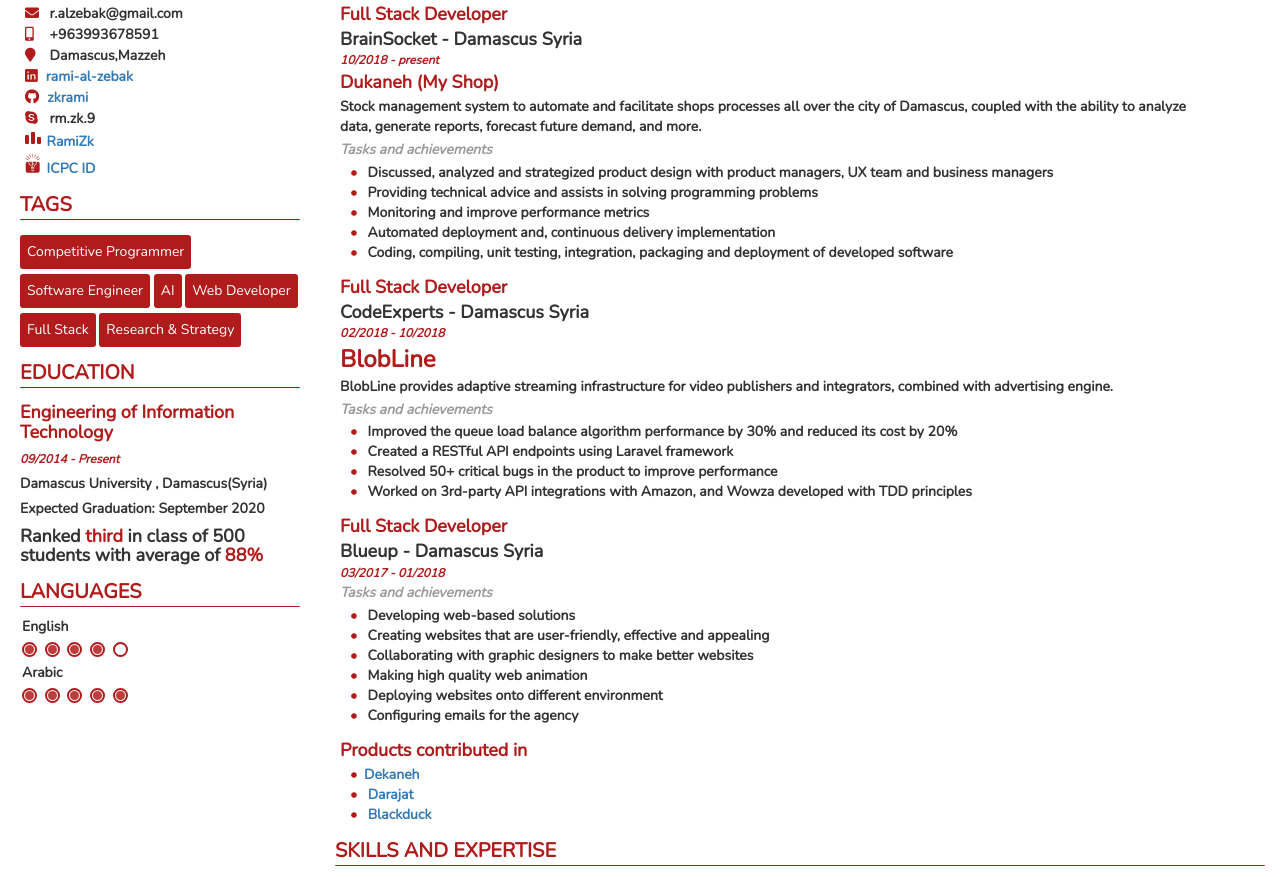
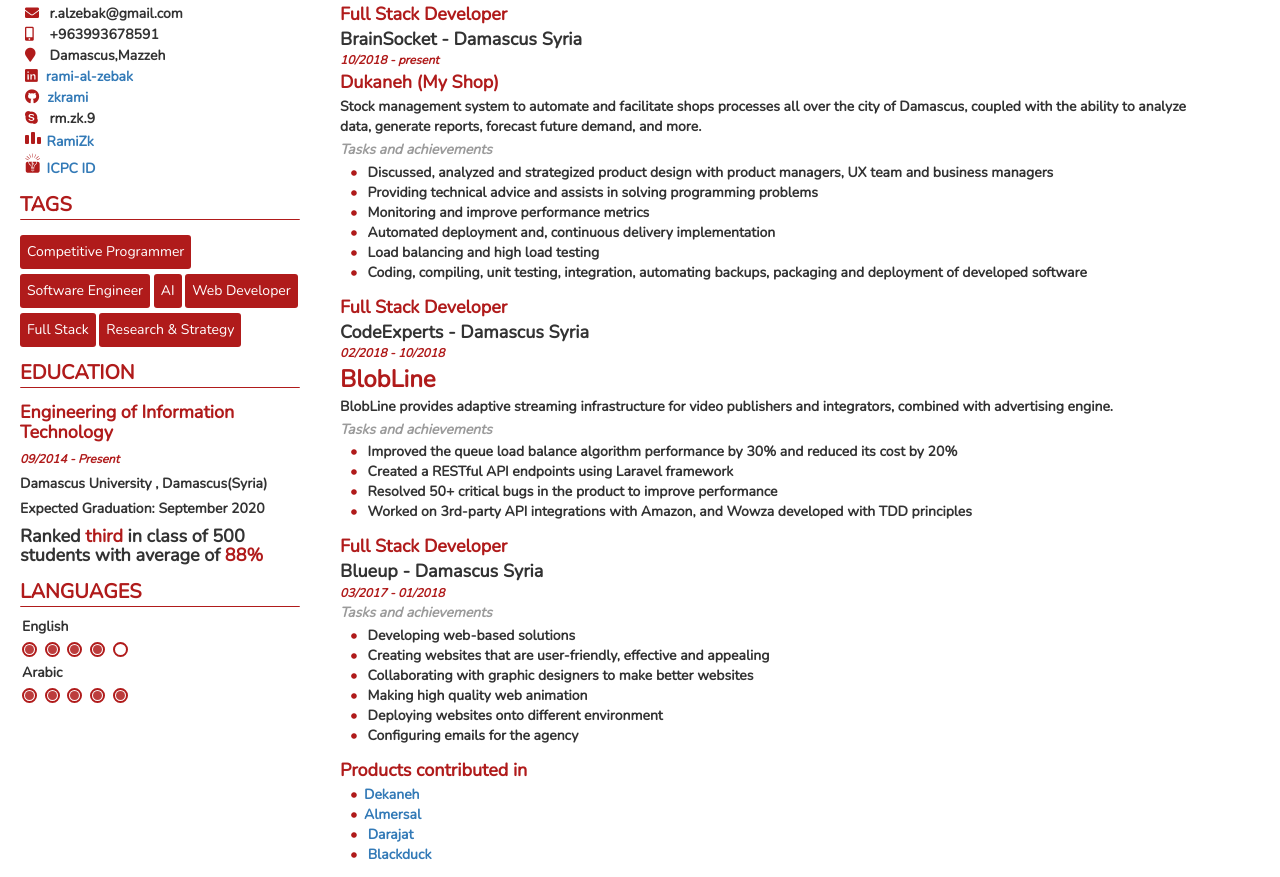
Before and after one commit to zkrami/myresume, a website: page index.html in a window 1280 px wide. Shown: the part 267-1144 px from the top of the page. Drawn offline with nearby package versions, Linux system fonts and the light colour scheme.

Commit message:
update resume

```diff
--- a/index.html
+++ b/index.html
@@ -578,8 +578,12 @@
                                 <li> Providing technical advice and assists in solving programming problems</li>
                                 <li> Monitoring and improve performance metrics</li>
                                 <li> Automated deployment and, continuous delivery implementation</li>
-                                <li> Coding, compiling, unit testing, integration, packaging and deployment of developed
+                                <li> Load balancing and high load testing</li>
+                                <li> Coding, compiling, unit testing, integration, automating backups, packaging and deployment of developed
                                     software</li>
+                            </ul>
+
+
                             </ul>
 
 
@@ -623,6 +627,8 @@
                             <h4 class="sub-title">Products contributed in</h4>
                             <ul class="websites list">
                                 <li><a target="_blank" href="https://play.google.com/store/apps/details?id=com.socket.dekaneh">Dekaneh</a></li>
+                                <li><a target="_blank" href="http://almersal.co/">Almersal</a></li>
+                                <!-- <li><a target="_blank" href="https://play.google.com/store/apps/details?id=com.almasaood.tailoring">Al Masaood Tailoring</a></li> -->
                                 <li> <a target="_blank" href="http://darajat.org/en/intro">Darajat</a> </li>
                                 <li> <a target="_blank" href="http://blackduck-ad.com/">Blackduck</a> </li>
 
@@ -698,7 +704,7 @@
                                     TensorFlow, Keras, OpenCv
                                 </li>
                                 <li>
-                                    <span class="list-item-header">Other: </span> Jenkins, Xaml(WPF), Unity3d,
+                                    <span class="list-item-header">Other: </span> Nginx, Cpanel, Jenkins, Xaml(WPF), Unity3d,
                                     Networking programming, Video streaming engine (Wowza), FFMpeg
                                 </li>
                             </ul>
```
